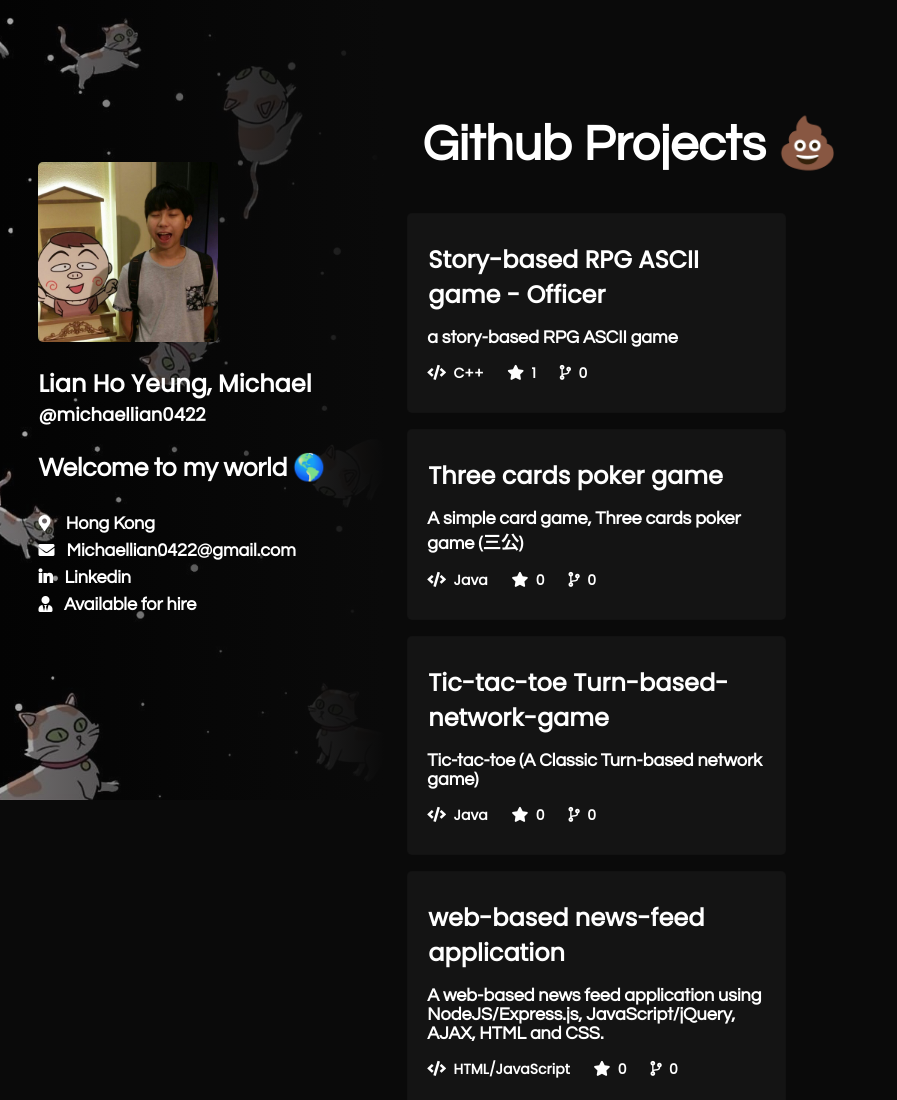
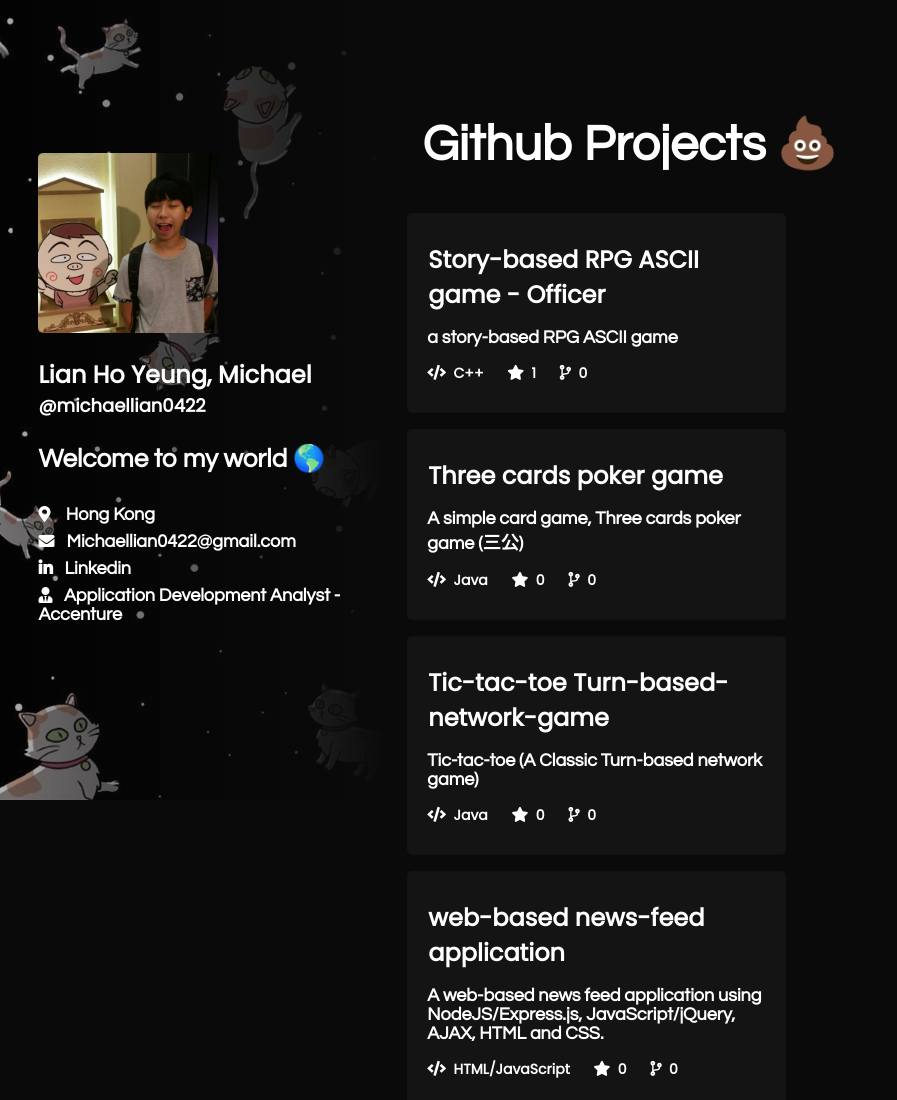
Before and after one commit to michaellian0422/michaellian0422.github.io, a plain HTML site: page home.html in a window 1280 px wide. Shown: the top 1100 px of the page, without its empty margins (0-897 px from the left). Drawn offline with nearby package versions, Linux system fonts and the light colour scheme; a script that the page names is missing.

Commit message:
Update home.html

```diff
--- a/home.html
+++ b/home.html
@@ -31,7 +31,7 @@
                 <span style="display:block;"><i class="fas fa-map-marker-alt"></i> &nbsp;&nbsp; Hong Kong</span>
                 <span style="display:block;"><i class="fa fa-envelope"> &nbsp;&nbsp; </i><a href = "mailto:abc@example.com?subject = Feedback&body = Message" class="socials">Michaellian0422@gmail.com</a></span>
                 <span style="display:block;"><i class="fab fa-linkedin-in"> &nbsp;&nbsp; </i><a href="https://www.linkedin.com/in/michael-lian-558b58201/" target="_blank" class="socials">Linkedin</a></span>
-                <span style="display:block;"><i class="fas fa-user-tie"></i> &nbsp;&nbsp;Available for hire</span>
+                <span style="display:block;"><i class="fas fa-user-tie"></i> &nbsp;&nbsp;Application Development Analyst - Accenture</span>
                 <div class="socials">
                 <span style="display:none !important;"><a href="https://www.twitter.com/undefined" target="_blank" class="socials"><i class="fab fa-twitter"></i></a></span>
                 <span style="display:none !important;"><a href="https://www.dribbble.com/undefined" target="_blank" class="socials"><i class="fab fa-dribbble"></i></a></span>
```
